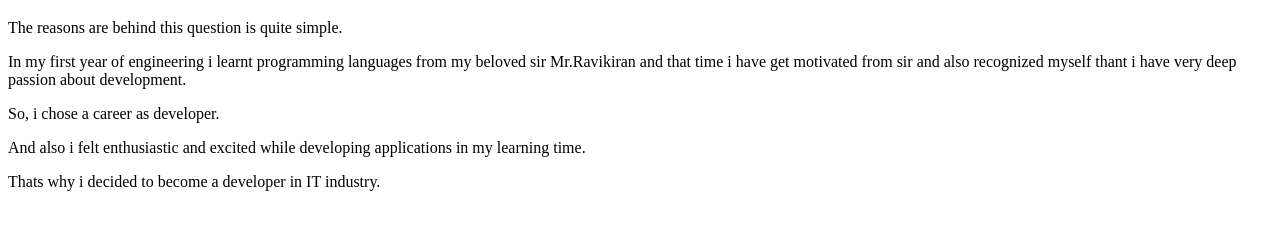
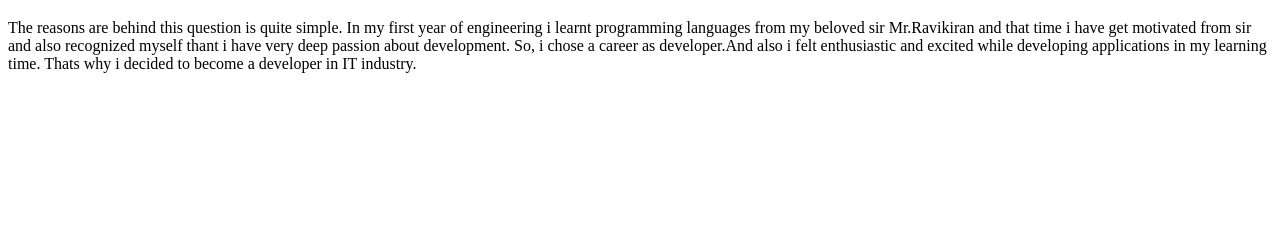
Before and after one commit to acciojob/why-software-PriyaGainedi, a website: page main.html in a window 1280 px wide. Shown: the part 61-290 px from the top of the page. Drawn offline with Linux system fonts and the light colour scheme.

Commit message:
created a submission

```diff
--- a/main.html
+++ b/main.html
@@ -8,12 +8,11 @@
 
 <body>
 	<!-- the entire body must be written by student -->
-	<h1> Why I want to become a developer?</h1>
-	<p>The reasons are behind this question is quite simple.</p>
-	<p>	In my first year of engineering i learnt programming languages from my beloved sir Mr.Ravikiran and that time i have get motivated from sir and also recognized myself thant i have very deep passion about development.</p>
-	<p>	So, i chose a career as developer. </p>
-	<p>	And also i felt enthusiastic and excited while developing applications in my learning time. </p>
-	<p>	Thats why i decided to become a developer in IT industry.</p>
+	<h1>Why I want to become a developer?</h1>
+	<p>The reasons are behind this question is quite simple.
+	In my first year of engineering i learnt programming languages from my beloved sir Mr.Ravikiran and that time i have get motivated from sir and also recognized myself thant i have very deep passion about development.
+	So, i chose a career as developer.And also i felt enthusiastic and excited while developing applications in my learning time.
+	Thats why i decided to become a developer in IT industry.</p>
     <script type="text/javascript" src="./script.js">
 </script>
 
```
